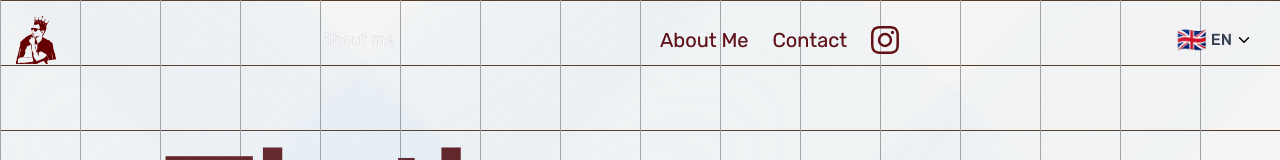
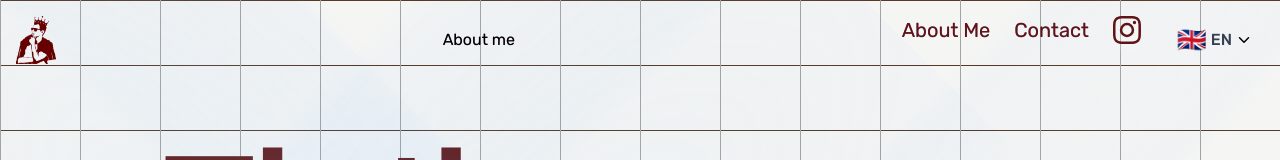
Before and after one commit to Machvca/BastienBonillados, a Next.js app: page /en in a window 1280 px wide. Shown: the top 160 px of the page. Built offline with nearby package versions, Linux system fonts and the light colour scheme.

Commit message:
change of language buttom

```diff
--- a/src/components/sections/Navbar.tsx
+++ b/src/components/sections/Navbar.tsx
@@ -38,7 +38,7 @@ function Navbar() {
             className=" w-10 h-12 cursor-pointer"
           />
         </a>
-        <div className="text-white">{t("ABOUT")}</div>
+        <div className="text-black">{t("ABOUT")}</div>
 
         {/* Botón de menú hamburguesa */}
         <button
@@ -75,8 +75,8 @@ function Navbar() {
           >
             <Insta stroke="none" fill="#621316" />
           </a>
+        <LanguageSwitcher />
         </div>
-        <LanguageSwitcher />
       </div>
 
       {/* Menú móvil */}
```
